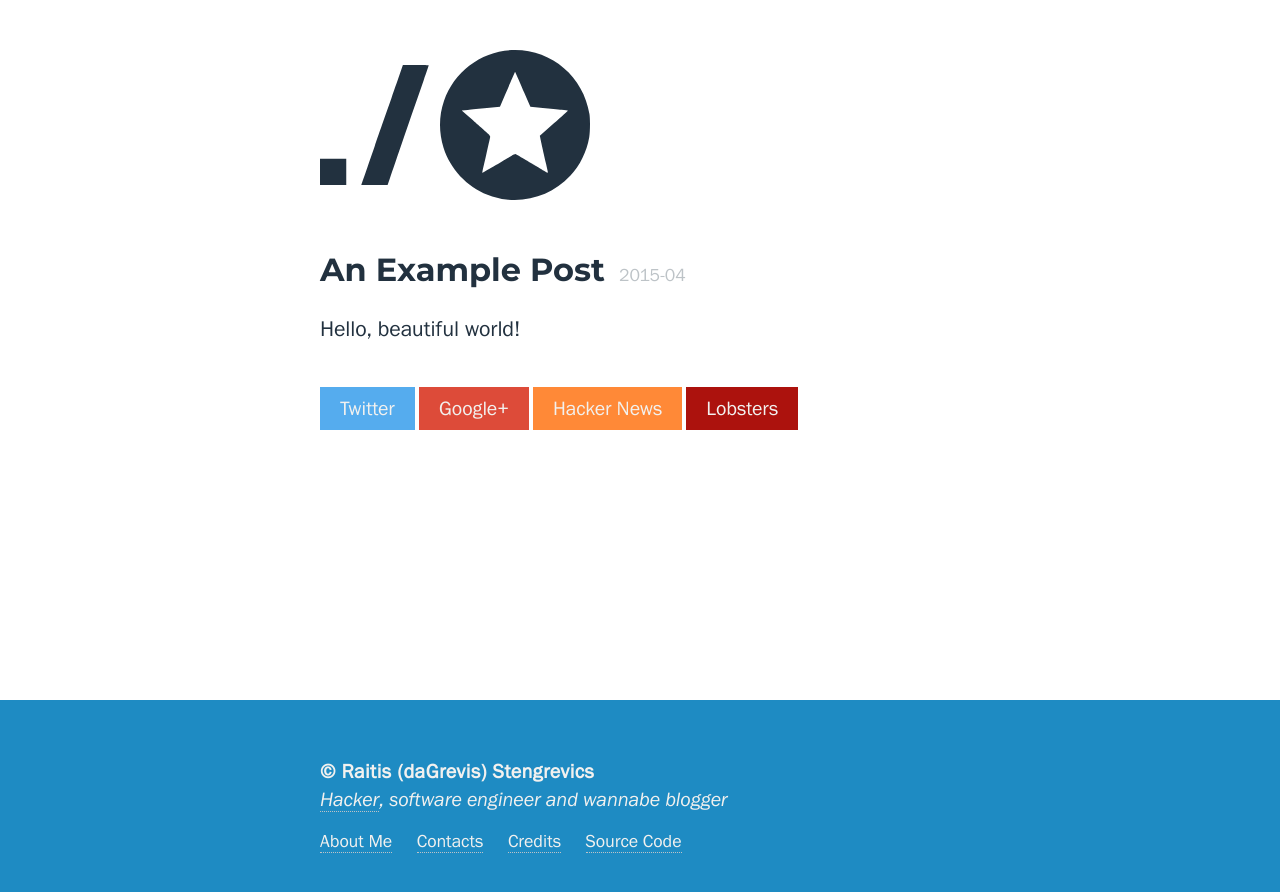
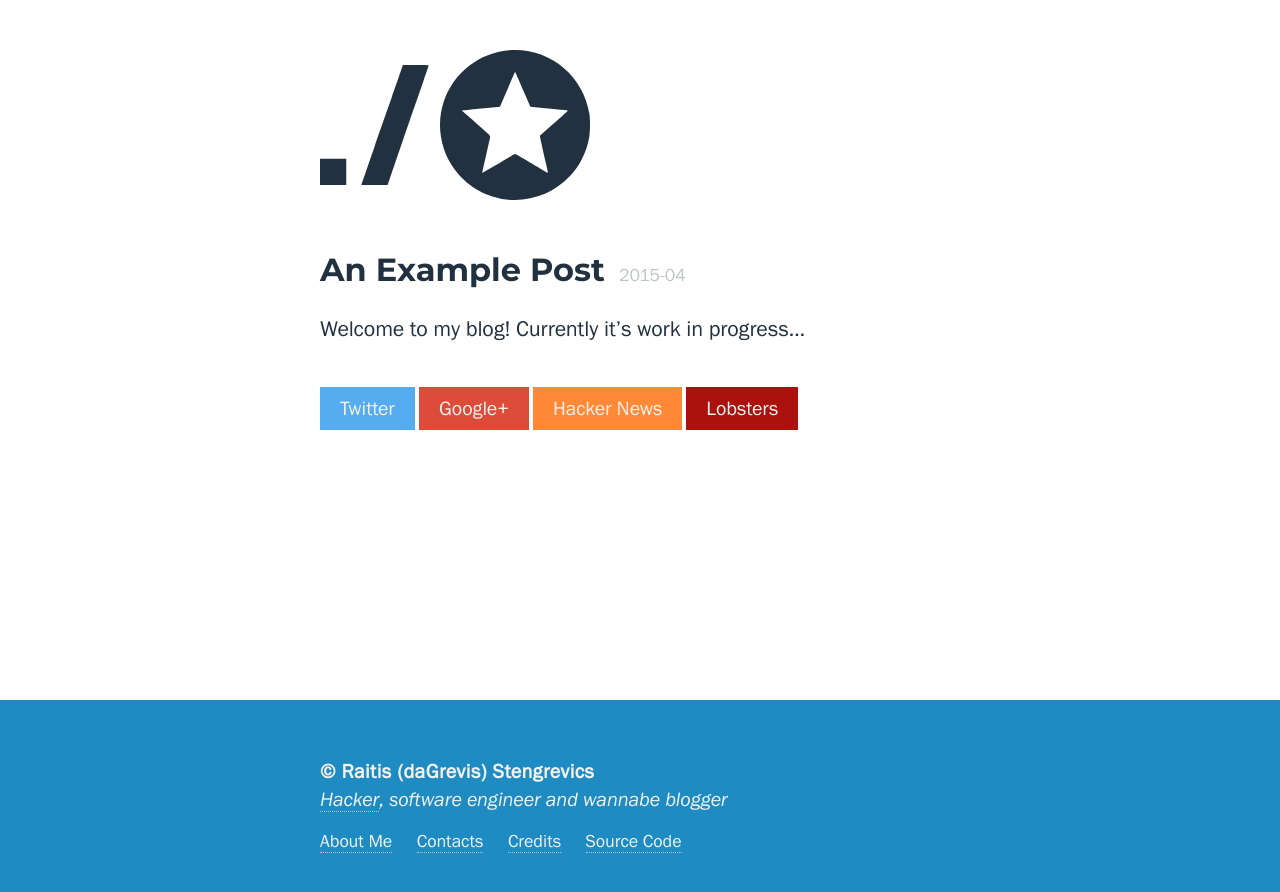
Before and after one commit to daGrevis/daGrev.is, a Jekyll site: the page built from _posts/2015-04-12-an-example-post.md, in a window 1280 px wide. Shown: the top 892 px of the page. Built offline with Jekyll 4.4.1, drawn with Linux system fonts in a browser that asks for light colours; comment, search, counter and statistics services are not loaded.

Commit message:
Update post

```diff
--- a/_posts/2015-04-12-an-example-post.md
+++ b/_posts/2015-04-12-an-example-post.md
@@ -4,4 +4,4 @@ title: "An Example Post"
 date: 2015-04-12 15:40:00
 ---
 
-Hello, beautiful world!
+Welcome to my blog! Currently it's work in progress...
```
